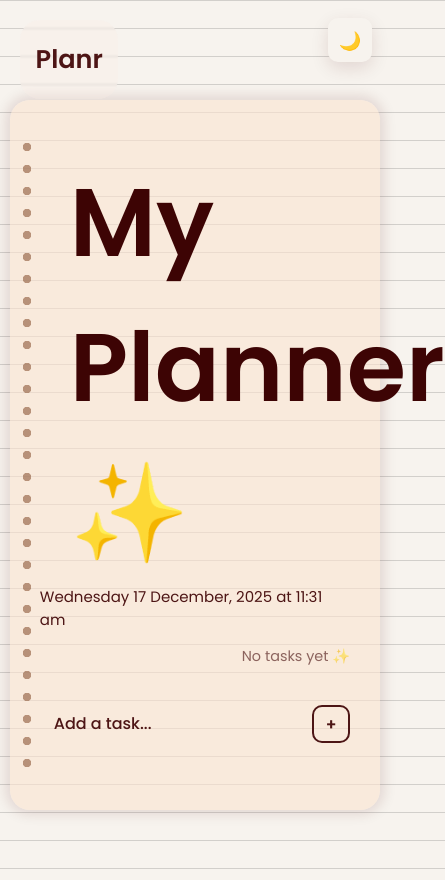
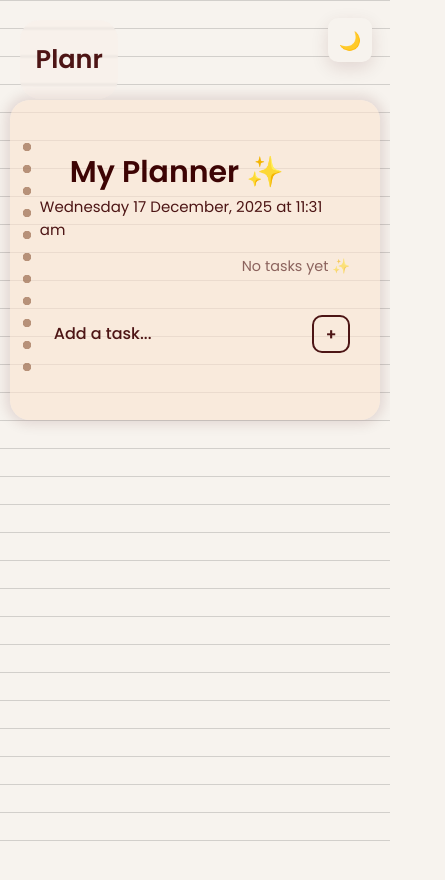
Before and after one commit to DishariPaul/planr-todo-web, a plain HTML site: page planner.html in a window 390 px wide. Shown: the whole page, 445 px wide, since content can reach past the window. After the commit the page ends 844 px from the top, so only its background shows below. Drawn offline with Linux system fonts and the light colour scheme.

Commit message:
Update planner.css

```diff
--- a/planner.css
+++ b/planner.css
@@ -304,7 +304,7 @@ body::-webkit-scrollbar-thumb {
 /* Phones */
 @media (max-width: 600px) {
   .container{margin-top: 50px;}
-  .note-record h2{font-size: 6rem;}
+  .note-record h2{font-size: 30px;}
   #taskInput {
     font-size: 1rem;
     padding: 14px;
```
